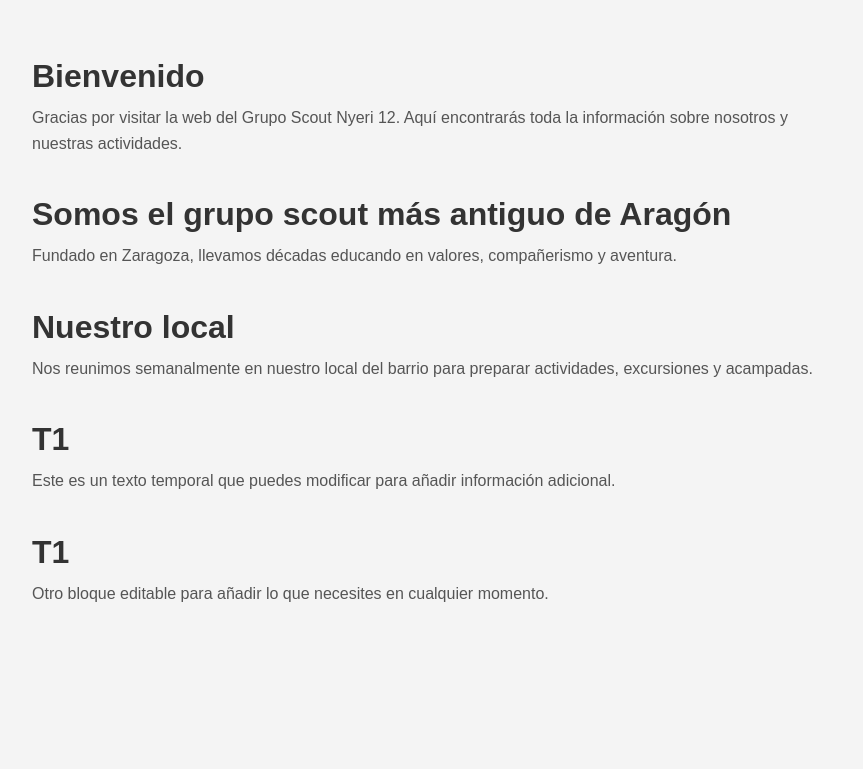
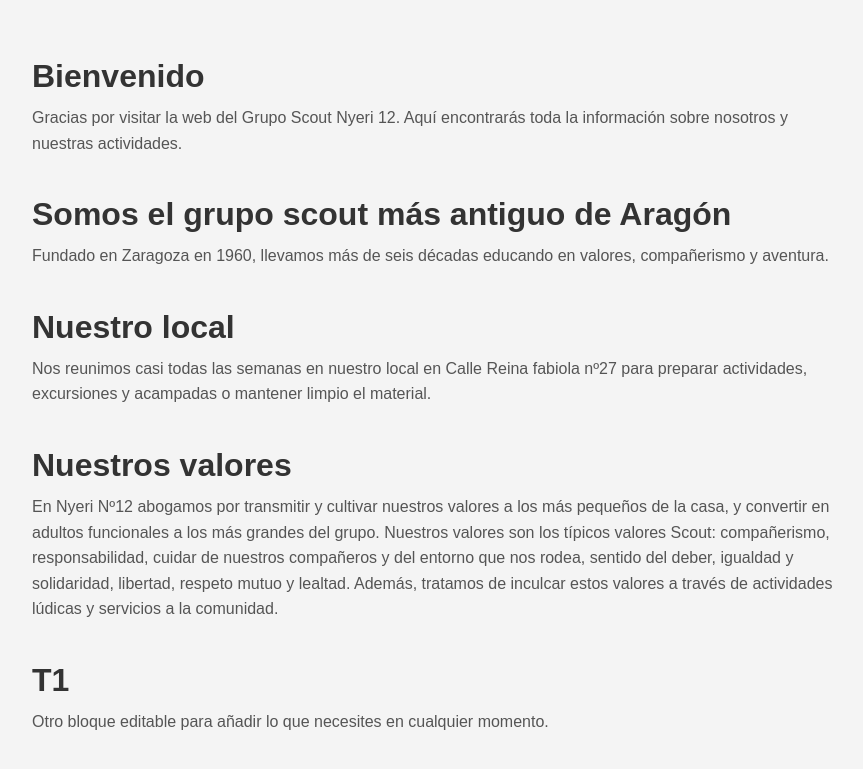
Before and after one commit to DaniMzgz/nyeri12prueba, a plain HTML site: page index.html in a window 1280 px wide. Shown: the part 802-1571 px from the top of the page, without its empty margins (198-1061 px from the left). Before the commit the page ends 1509 px from the top, so only its background shows below. Drawn offline with Linux system fonts and the light colour scheme.

Commit message:
Update index.html

```diff
--- a/index.html
+++ b/index.html
@@ -152,13 +152,17 @@
     <p>Gracias por visitar la web del Grupo Scout Nyeri 12. Aquí encontrarás toda la información sobre nosotros y nuestras actividades.</p>
 
     <h2>Somos el grupo scout más antiguo de Aragón</h2>
-    <p>Fundado en Zaragoza, llevamos décadas educando en valores, compañerismo y aventura.</p>
+    <p>Fundado en Zaragoza en 1960, llevamos más de seis décadas educando en valores, compañerismo y aventura.
+
+       </p>
 
     <h2>Nuestro local</h2>
-    <p>Nos reunimos semanalmente en nuestro local del barrio para preparar actividades, excursiones y acampadas.</p>
+    <p>Nos reunimos casi todas las semanas en nuestro local en Calle Reina fabiola nº27 para preparar actividades, excursiones y acampadas o mantener limpio el material.</p>
 
-    <h2>T1</h2>
-    <p>Este es un texto temporal que puedes modificar para añadir información adicional.</p>
+    <h2>Nuestros valores</h2>
+    <p>En Nyeri Nº12 abogamos por transmitir y cultivar nuestros valores a los más pequeños de la casa, y convertir en adultos funcionales a los más grandes del grupo. Nuestros
+       valores son los típicos valores Scout: compañerismo, responsabilidad, cuidar de nuestros compañeros y del entorno que nos rodea, sentido del deber, igualdad y solidaridad,
+       libertad, respeto mutuo y lealtad. Además, tratamos de inculcar estos valores a través de actividades lúdicas y servicios a la comunidad.</p>
 
     <h2>T1</h2>
     <p>Otro bloque editable para añadir lo que necesites en cualquier momento.</p>
```
